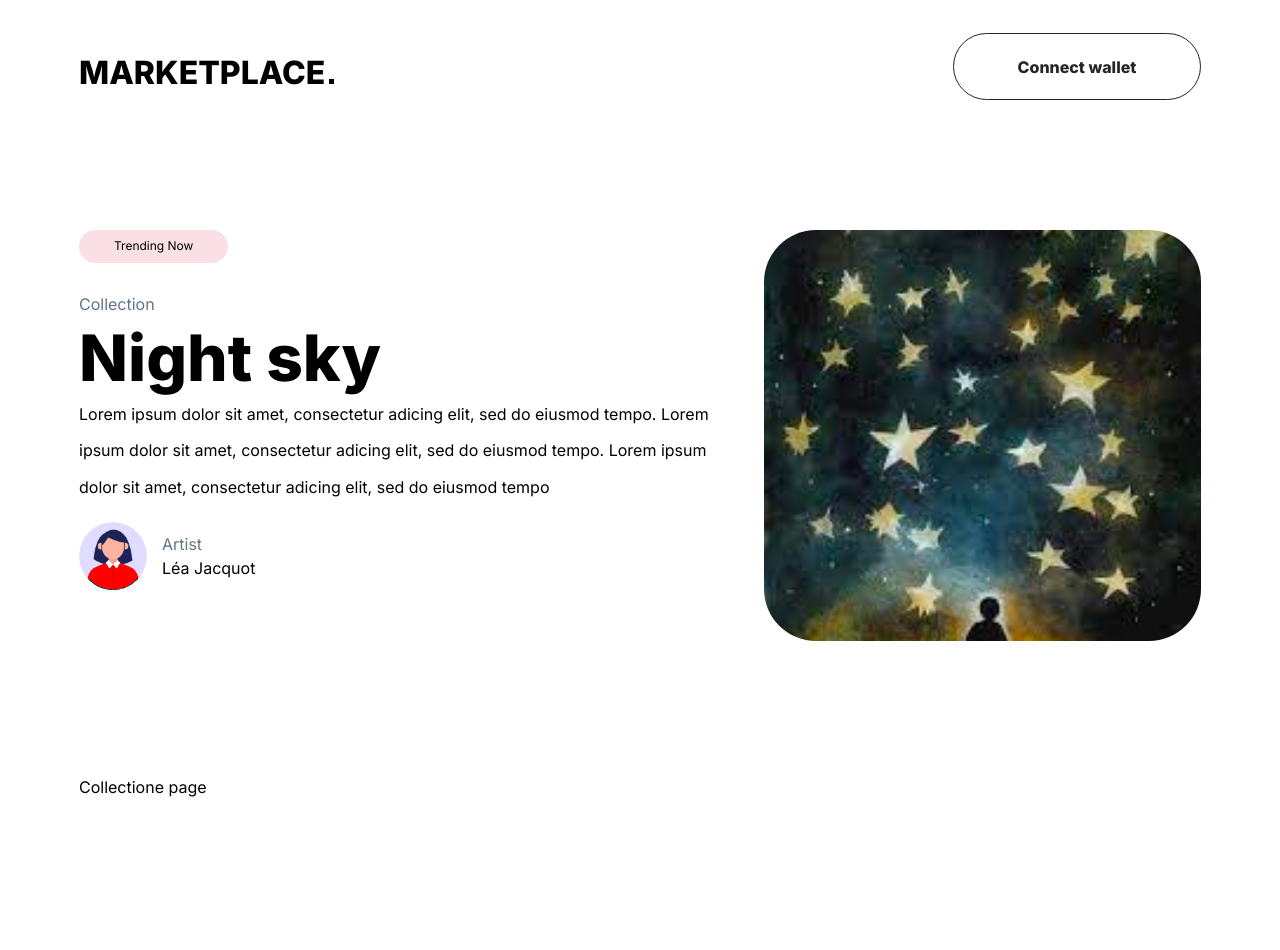
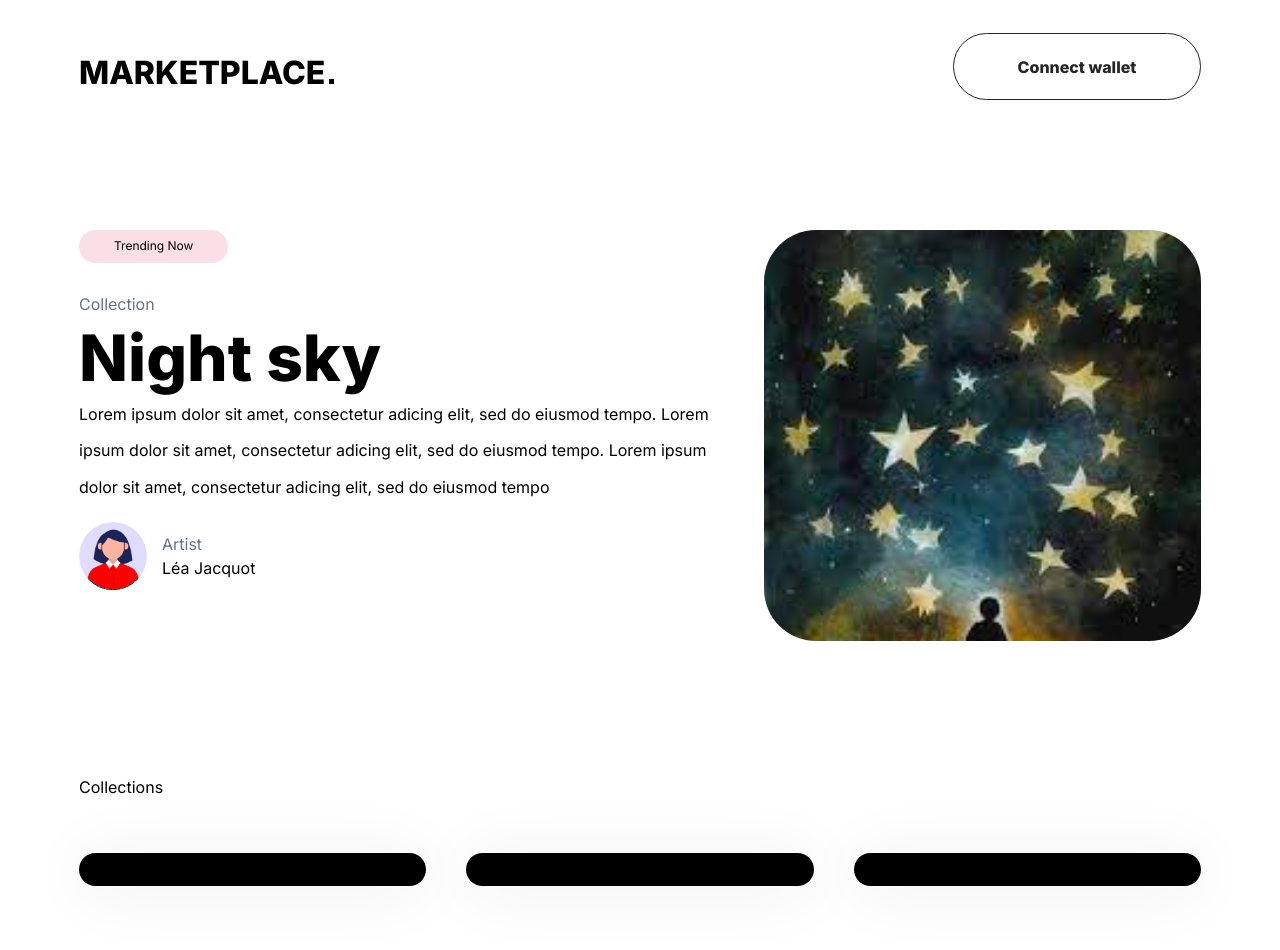
Before and after one commit to alexraju01/nft-design, a Next.js app: page /collection in a window 1280 px wide. Shown: the top 950 px of the page. Built offline with nearby package versions, Linux system fonts and the light colour scheme.

Commit message:
Added empty NFTCard component

```diff
--- a/src/app/(pages)/collection/page.tsx
+++ b/src/app/(pages)/collection/page.tsx
@@ -1,10 +1,11 @@
+import NFTS from "@/components/NFTS";
 import Trending from "@/components/Trending";
 
 export default function CollectionPage() {
 	return (
 		<section>
 			<Trending />
-			<h1>Collectione page</h1>
+			<NFTS />
 		</section>
 	);
 }
--- a/src/components/Header.tsx
+++ b/src/components/Header.tsx
@@ -13,7 +13,7 @@ const Header: React.FC = () => {
 			<Logo />
 			{isAuthenticated ? (
 				<Button variant='variant3' className='mt-[33px]'>
-					Connected
+					Account
 				</Button>
 			) : (
 				<Link href='/connect'>
--- /dev/null
+++ b/src/components/NFTCard.tsx
@@ -0,0 +1,5 @@
+export default function NFTCard() {
+	return (
+		<div className='  w-full 2xl:w-[424px] 2xl:h-[498px] bg-black shadow-dark-200 rounded-[47px] p-[16.5px] flex flex-col hover:scale-110 hover:shadow-dark-500 transition-all duration-300'></div>
+	);
+}
--- /dev/null
+++ b/src/components/NFTS.tsx
@@ -0,0 +1,15 @@
+import NFTCard from "./NFTCard";
+
+export default function NFTS() {
+	return (
+		<section>
+			<h2 className='mb-[54px]'>Collections</h2>
+
+			<div className='flex gap-[40px]'>
+				<NFTCard />
+				<NFTCard />
+				<NFTCard />
+			</div>
+		</section>
+	);
+}
```
